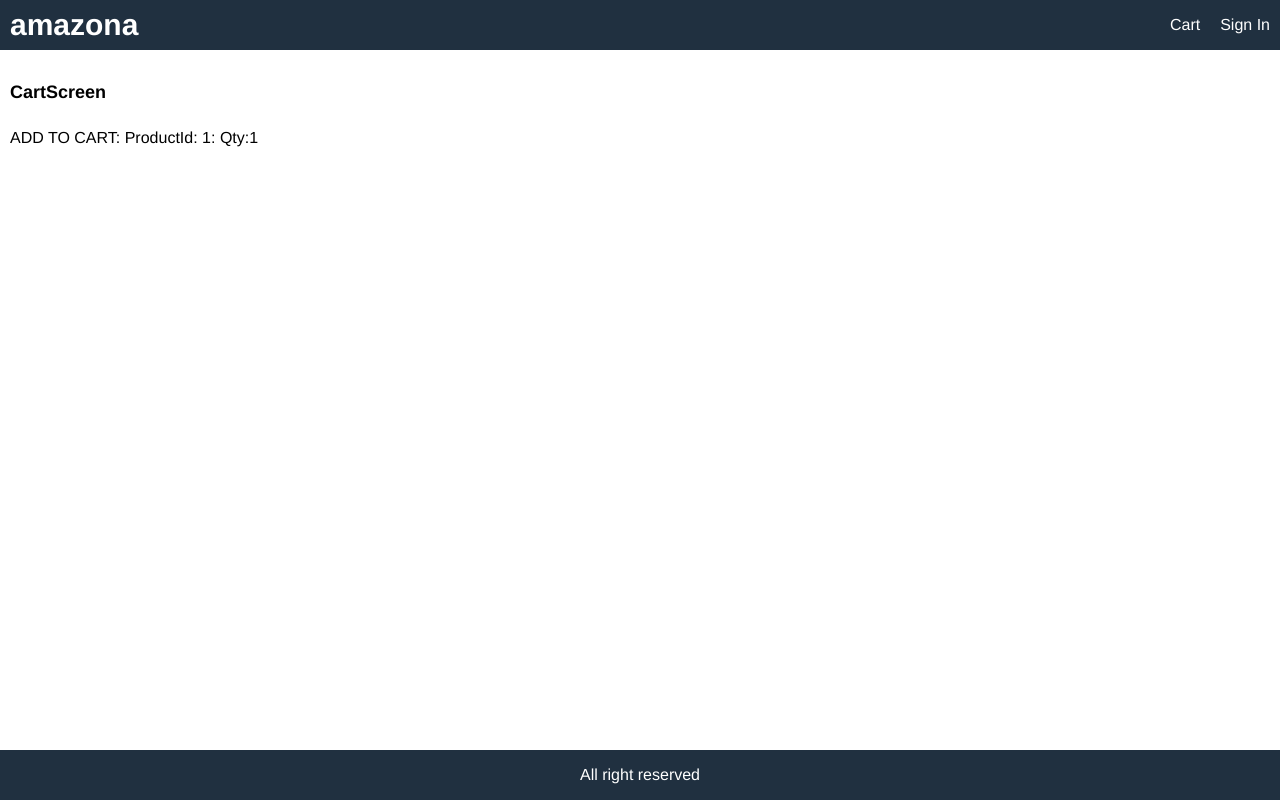
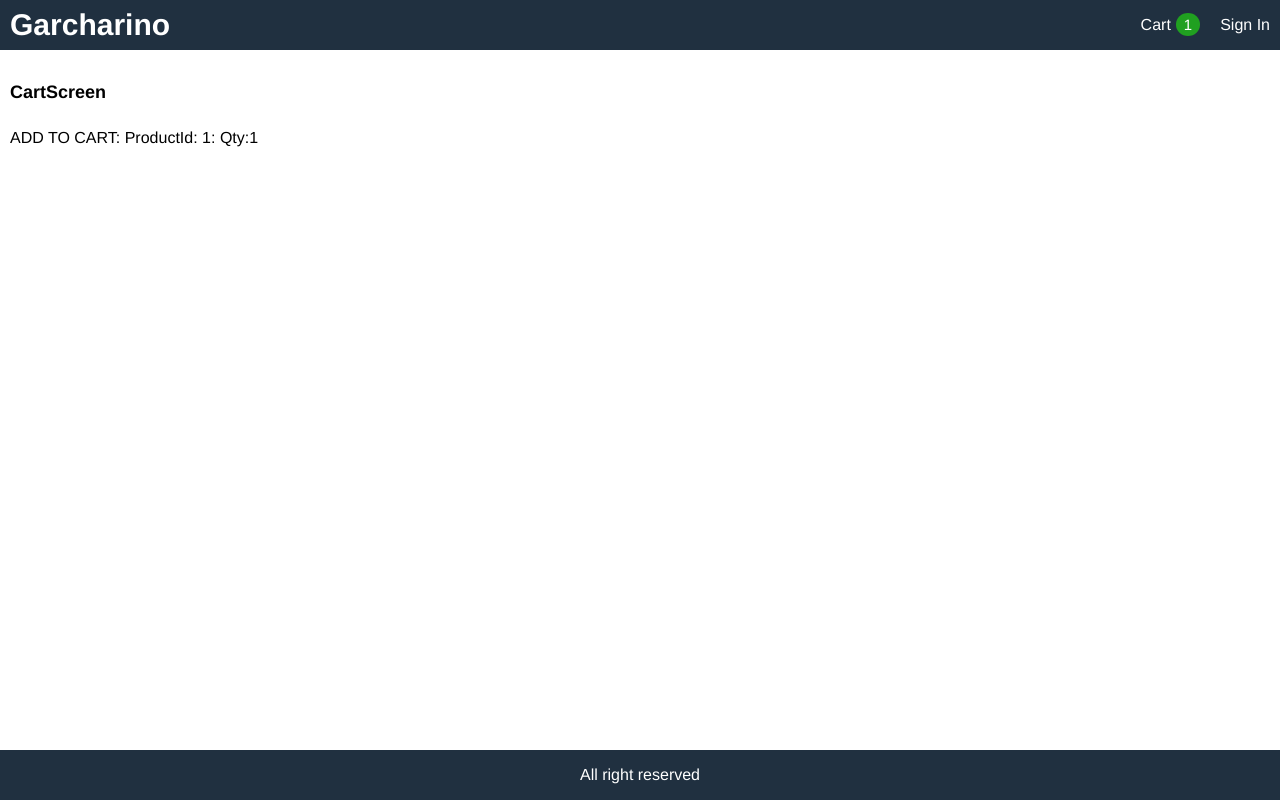
Before and after one commit to LucasMJuarez/mercadopibe, a React (Create React App) app in the folder frontend/: page /cart/1 in a window 1280 px wide. Built offline with nearby package versions, Linux system fonts and the light colour scheme; no server answers.

Commit message:
Add to cart y badge

```diff
--- a/frontend/src/App.js
+++ b/frontend/src/App.js
@@ -1,22 +1,30 @@
 import React from "react";
-import { BrowserRouter, Route } from "react-router-dom";
+import { useSelector } from "react-redux";
+import { BrowserRouter, Link, Route } from "react-router-dom";
 import CartScreen from "./screen/CartScreen";
 import HomeScreen from "./screen/HomeScreen";
 import ProductScreen from "./screen/ProductScreen";
 
 function App() {
+  const cart = useSelector(state => state.cart);
+  const {cartItems} = cart
+
   return (
     <BrowserRouter>
       <div className="grid-container">
         <header className="row">
           <div>
-            <a className="brand" href="/">
-              amazona
-            </a>
+            <Link className="brand" to="/">
+              Garcharino
+            </Link>
           </div>
           <div>
-            <a href="/cart">Cart</a>
-            <a href="/signin">Sign In</a>
+            <Link to="/cart">Cart
+            {cartItems.length > 0 && (
+              <span className="badge">{cartItems.length}</span>
+            )}
+            </Link>
+            <Link to="/signin">Sign In</Link>
           </div>
         </header>
         <main>
--- /dev/null
+++ b/frontend/src/actions/cartActions.js
@@ -0,0 +1,18 @@
+import Axios from "axios";
+import { CART_ADD_ITEM } from "../constants/cartConstants";
+
+export const addToCart = (productId, qty) => async (dispatch, getState) => {
+  const { data } = await Axios.get(`/api/products/${productId}`);
+  dispatch({
+    type: CART_ADD_ITEM,
+    payload: {
+      name: data.name,
+      image: data.image,
+      price: data.price,
+      countInStock: data.countInStock,
+      product: data._id,
+      qty,
+    },
+  });
+  localStorage.setItem("cartItems", JSON.stringify(getState().cart.cartItems));
+};
--- a/frontend/src/components/Product.js
+++ b/frontend/src/components/Product.js
@@ -1,17 +1,18 @@
 import React from "react";
+import { Link } from "react-router-dom";
 import Rating from "./Rating";
 
 export default function Product(props) {
   const { product } = props;
   return (
     <div key={product._id} className="card">
-      <a href={`/product/${product._id}`}>
+      <Link to={`/product/${product._id}`}>
         <img className="medium" src={product.image} alt={product.name} />
-      </a>
+      </Link>
       <div className="card-body">
-        <a href={`/product/${product._id}`}>
+        <Link to={`/product/${product._id}`}>
           <h2>{product.name}</h2>
-        </a>
+        </Link>
         <Rating
           rating={product.rating}
           numReviews={product.numReviews}
--- /dev/null
+++ b/frontend/src/constants/cartConstants.js
@@ -0,0 +1 @@
+export const CART_ADD_ITEM = 'CART_ADD_ITEM';
--- a/frontend/src/index.css
+++ b/frontend/src/index.css
@@ -101,6 +101,14 @@ a.brand {
   font-size: 3rem;
   font-weight: bold;
 }
+.badge{
+  background-color: #20a020;
+  color: white;
+  border-radius: 50%;
+  padding: 0.3rem 0.8rem;
+  font-size: 1.5rem;
+  margin-left: 0.5rem;
+}
 .row {
   display: flex;
   flex-wrap: wrap;
--- /dev/null
+++ b/frontend/src/reducers/cartReducers.js
@@ -0,0 +1,22 @@
+import { CART_ADD_ITEM } from "../constants/cartConstants";
+
+export const cartReducer = (state = { cartItem: [] }, action) => {
+  switch (action.type) {
+    case CART_ADD_ITEM:
+      const item = action.payload;
+      const existItem = state.cartItems.find((x) => x.product === item.product);
+      if (existItem) {
+        return {
+          ...state,
+          cartItems: state.cartItems.map((x) =>
+            x.product === existItem.product ? item : x
+          ),
+        };
+      } else {
+        return { ...state, cartItems: [...state.cartItems, item] };
+      }
+
+    default:
+      return state;
+  }
+};
--- a/frontend/src/screen/CartScreen.js
+++ b/frontend/src/screen/CartScreen.js
@@ -1,14 +1,27 @@
-import React from "react";
+import React, { useEffect } from "react";
+import { useDispatch } from "react-redux";
+import { addToCart } from "../actions/cartActions";
 
 export default function CartScreen(props) {
   const productId = props.match.params.id;
   const qty = props.location.search
     ? Number(props.location.search.split("=")[1])
     : 1;
+
+  const dispatch = useDispatch();
+
+  useEffect(() => {
+    if (productId) {
+      dispatch(addToCart(productId, qty));
+    }
+  }, [dispatch, productId, qty]);
+
   return (
     <div>
       <h1> CartScreen</h1>
-      <p>ADD TO CART: ProductId: {productId}: Qty:{qty}</p>
+      <p>
+        ADD TO CART: ProductId: {productId}: Qty:{qty}
+      </p>
     </div>
   );
 }
--- a/frontend/src/store.js
+++ b/frontend/src/store.js
@@ -1,12 +1,23 @@
 import { createStore, applyMiddleware, compose, combineReducers } from "redux";
 import thunk from "redux-thunk";
-import { productListReducer, productDetailsReducer } from "./reducers/productReducers";
+import { cartReducer } from "./reducers/cartReducers";
+import {
+  productListReducer,
+  productDetailsReducer,
+} from "./reducers/productReducers";
 //import data from "./data";
 
-const initialState = {};
+const initialState = {
+  cart: {
+    cartItems: localStorage.getItem("cartItems")
+      ? JSON.parse(localStorage.getItem("cartItems"))
+      : [0],
+  },
+};
 const reducer = combineReducers({
   productList: productListReducer,
-  productDetails: productDetailsReducer
+  productDetails: productDetailsReducer,
+  cart: cartReducer,
 });
 
 const composeEnhancers = window.__REDUX_DEVTOOLS_EXTENSION_COMPOSE__ || compose;
```
